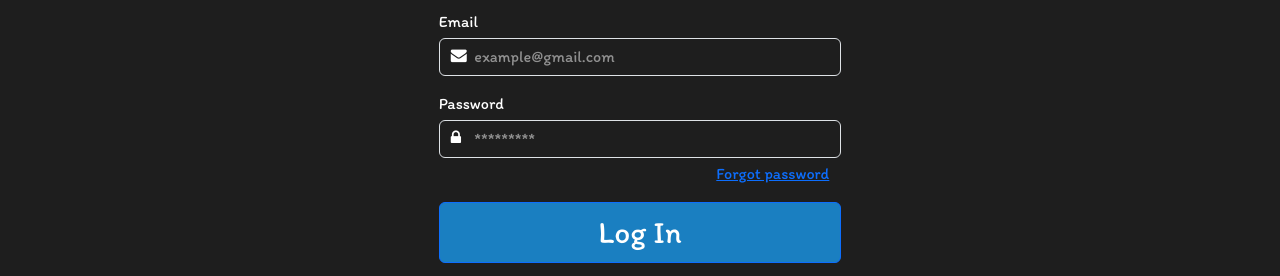
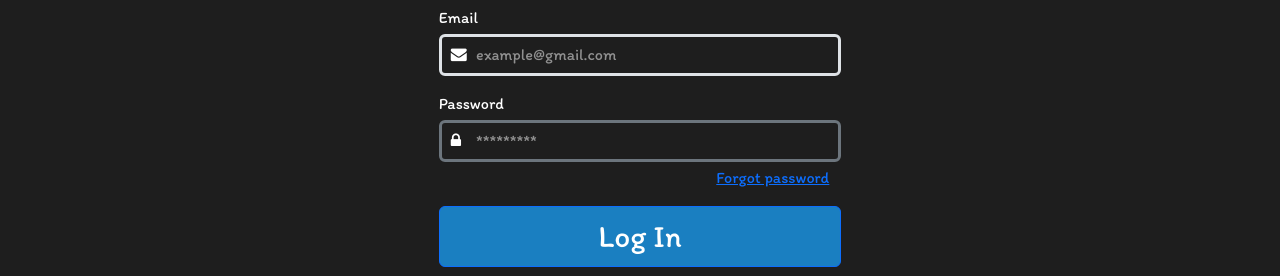
Before and after one commit to memarryen/log_in, a plain HTML site: page index.html in a window 1280 px wide. Shown: the part 220-496 px from the top of the page. Drawn offline with nearby package versions, Linux system fonts and the light colour scheme.

Commit message:
index.html

```diff
--- a/index.html
+++ b/index.html
@@ -35,12 +35,12 @@
             <form class="col-12 text-white">
                 <div class="row mb-3 mt-5" style="position: relative;">
                     <label for="email" class="p-0">Email</label>
-                    <input type="email" id="email" placeholder="example@gmail.com" class="form-control mt-1 text-white" style="background-color: #1E1E1E;">
+                    <input type="email" id="email" placeholder="example@gmail.com" class="form-control mt-1 text-white border border-3" style="background-color: #1E1E1E;">
                     <i class="fa fa-envelope" style="position: absolute; top: 57%;"></i>
                 </div>
                 <div class="row mb-1" style="position: relative;">
                     <label for="password" class="p-0">Password</label>
-                    <input type="password" id="password" placeholder="*********" class="form-control mt-1 text-white" style="background-color: #1E1E1E;">
+                    <input type="password" id="password" placeholder="*********" class="form-control mt-1 text-white border border-3 border-secondary" style="background-color: #1E1E1E;">
                     <i class="fa fa-lock" style="position: absolute; top: 57%"></i>
                 </div>
                 <div class="col-12 d-flex justify-content-end mb-3">
```
